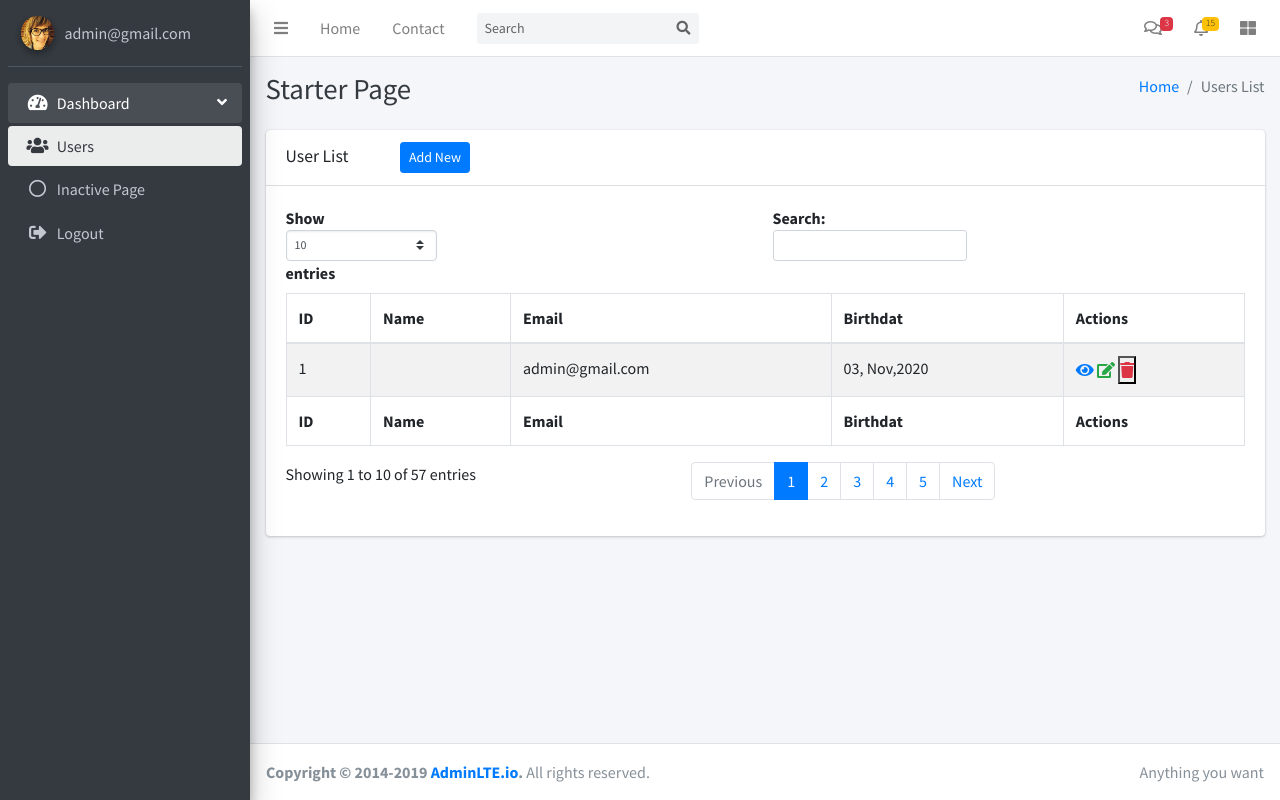
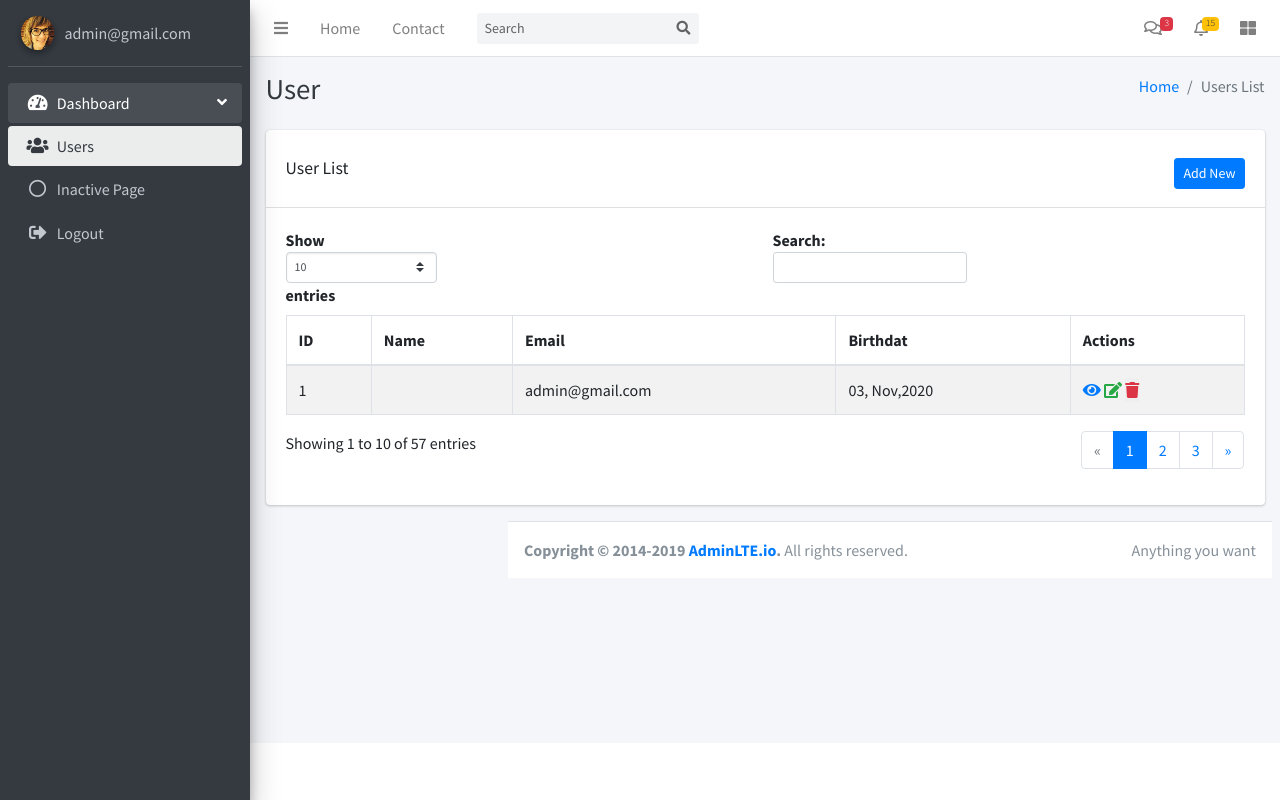
Before and after one commit to Rayhun/custome-admin, a Django app: page /accounts/users/list/ in a window 1280 px wide. Run offline with Django 3.2, Linux system fonts and the light colour scheme; a user stored in the database is signed in; data comes from the database, SQL or seed files in the repository; both versions use the stored data as it was after the commit; some libraries are stand-ins or nearby versions; some web fonts are replaced.

Commit message:
django ListView pagination

```diff
--- a/accounts/admin.py
+++ b/accounts/admin.py
@@ -64,9 +64,9 @@ class UserAdmin(BaseUserAdmin):
     add_fieldsets = (
         (None, {
             'classes': ('wide',),
-            'fields': ('email', 'date_of_birth', 'password1', 'password2','groups'),
+            'fields': ('email', 'date_of_birth', 'password1', 'password2'),
         }),
-        ('Permissions', {'fields': ('groups',)}),
+
     )
     search_fields = ('email',)
     ordering = ('email',)
--- a/accounts/models.py
+++ b/accounts/models.py
@@ -30,7 +30,6 @@ class UserManager(BaseUserManager):
         user.save(using=self._db)
         return user
 
-
 class User(AbstractBaseUser):
     email = models.EmailField(
         verbose_name='email address',
--- a/static/css/style.css
+++ b/static/css/style.css
@@ -8,3 +8,11 @@
     color: #eee;
     padding: 10px 5px;
 }
+.add_new{
+    position: absolute;
+    right: 20px;
+}
+button:focus {
+    outline: 0px dotted!important;
+    outline: 0px auto -webkit-focus-ring-color!important;
+}
--- a/templates/accounts/users/list.html
+++ b/templates/accounts/users/list.html
@@ -1,6 +1,7 @@
 
 {% extends "accounts/base.html" %}
 {% load static %}
+{% load paginate %}
 
 {% block content %}
 <div class="wrapper">
@@ -12,7 +13,7 @@
     <div class="container-fluid">
       <div class="row mb-2">
         <div class="col-sm-6">
-          <h1 class="m-0 text-dark">Starter Page</h1>
+          <h1 class="m-0 text-dark">User</h1>
         </div><!-- /.col -->
         <div class="col-sm-6">
           <ol class="breadcrumb float-sm-right">
@@ -29,15 +30,11 @@
   <div class="content">
     <div class="container-fluid">
       <div class="row">
-
         <div class="col-12">
-
             <div class="card">
               <div class="card-header">
-                <h3 class="card-title">User List
-                    <span class="ml-5">
-                        <a href="" class="btn btn-sm btn-primary">Add New</a>
-                    </span>
+                <h3 class="card-title py-3">User List
+                  <a href="" class="btn btn-sm btn-primary add_new">Add New</a>
                 </h3>
               </div>
               <!-- /.card-header -->
@@ -65,7 +62,7 @@
                                 <a href=""><i class="fa fa-eye text-primary"></i></a>
                                 <a href=""><i class="fa fa-edit text-success"></i></a>
                                 <!-- delete confirm modal -->
-                                <button type="button" data-toggle="modal" data-target="#userModal-{{object.pk}}">
+                                <button style="border: 0px; button:focus{none}" type="button" data-toggle="modal" data-target="#userModal-{{object.pk}}">
                                     <i class="fa fa-trash text-danger"></i>
                                 </button>
 
@@ -86,7 +83,7 @@
                                         <div class="modal-footer">
                                             <form action="{# url 'users-delete' object.pk #}">
                                                 <input type="hidden" name="id" value="{{object.pk}}">
-                                                <button type="button" class="btn btn-info" data-dismiss="modal">Close</button>
+                                                <button type="button" class="btn btn-secondary" data-dismiss="modal">Close</button>
                                                 <button type="submit" class="btn btn-danger">Delete</button>
                                             </form>
                                         </div>
@@ -101,37 +98,62 @@
                           <td colspan="4" class="text-danger">No Data Found!</td>
                       </tr>
                       {% endif %}
+
                   </tbody>
+                </table>
 
-                  <tfoot>
-                      <tr>
-                        <th>ID</th>
-                        <th>Name</th>
-                        <th>Email</th>
-                        <th>Birthdat</th>
-                        <th>Actions</th>
-                      </tr>
-                  </tfoot>
-                </table>
+
+                <div class="row">
+                  <div class="col-sm-12 col-md-5">
+                    <div class="dataTables_info" id="example1_info" role="status"
+                    aria-live="polite">Showing 1 to 10 of 57 entries</div>
+                  </div><div class="col-sm-12 col-md-7">
+                    <div class="dataTables_paginate paging_simple_numbers" id="example1_paginate">
+                      <!-- pagination start -->
+                      <nav>
+                        {% if is_paginated %}
+                          <ul class="pagination float-right">
+
+                            {% if page_obj.has_previous %}
+                              <li class="page-item">
+                                <a class="page-link" href="?page={{ page_obj.previous_page_number }}">&laquo;</a></li>
+                            {% else %}
+                              <li class="page-item disabled">
+                                <span class="page-link">&laquo;</span>
+                              </li>
+                            {% endif %}
+
+                            {% for i in paginator.page_range %}
+                              {% if page_obj.number == i %}
+                                <li class="page-item active">
+                                  <span class="page-link">{{ i }}</span>
+                                </li>
+                              {% else %}
+                                <li class="page-item">
+                                  <a class="page-link" href="?page={{ i }}">{{ i }}</a>
+                                </li>
+                              {% endif %}
+                            {% endfor %}
+
+                            {% if page_obj.has_next %}
+                              <li class="page-item">
+                                <a class="page-link" href="?page={{ page_obj.next_page_number }}">&raquo;</a>
+                              </li>
+                            {% else %}
+
+                              <li class="page-item disabled">
+                                <span class="page-link">&raquo;</span>
+                              </li>
+                            {% endif %}
+                          </ul>
+                      {% endif %}
+                  </nav>
+                  <!-- pagination end -->
                     </div>
                   </div>
-            <div class="row">
-              <div class="col-sm-12 col-md-5">
-                <div class="dataTables_info" id="example1_info" role="status" aria-live="polite">Showing 1 to 10 of 57 entries</div>
                 </div>
-              <div class="col-sm-12 col-md-7">
-                <div class="dataTables_paginate paging_simple_numbers" id="example1_paginate">
-                  <ul class="pagination">
-                    <li class="paginate_button page-item previous disabled" id="example1_previous">
-                      <a href="#" aria-controls="example1" data-dt-idx="0" tabindex="0" class="page-link">Previous</a>
-                    </li>
-                    <li class="paginate_button page-item active">
-                      <a href="#" aria-controls="example1" data-dt-idx="1" tabindex="0" class="page-link">1</a>
-                    </li>
-                    <li class="paginate_button page-item ">
-                      <a href="#" aria-controls="example1" data-dt-idx="2" tabindex="0" class="page-link">2</a>
-                    </li><li class="paginate_button page-item "><a href="#" aria-controls="example1" data-dt-idx="3" tabindex="0" class="page-link">3</a></li><li class="paginate_button page-item "><a href="#" aria-controls="example1" data-dt-idx="4" tabindex="0" class="page-link">4</a></li><li class="paginate_button page-item "><a href="#" aria-controls="example1" data-dt-idx="5" tabindex="0" class="page-link">5</a></li>
-                    <li class="paginate_button page-item next" id="example1_next"><a href="#" aria-controls="example1" data-dt-idx="7" tabindex="0" class="page-link">Next</a></li></ul></div></div></div></div>
+              </div>
+
               </div>
               <!-- /.card-body -->
             </div>
```
Also changed, not shown: auth/settings.py (+2 -7 lines), db.sqlite3. Lines whose indentation alone changed are shown as unchanged.
